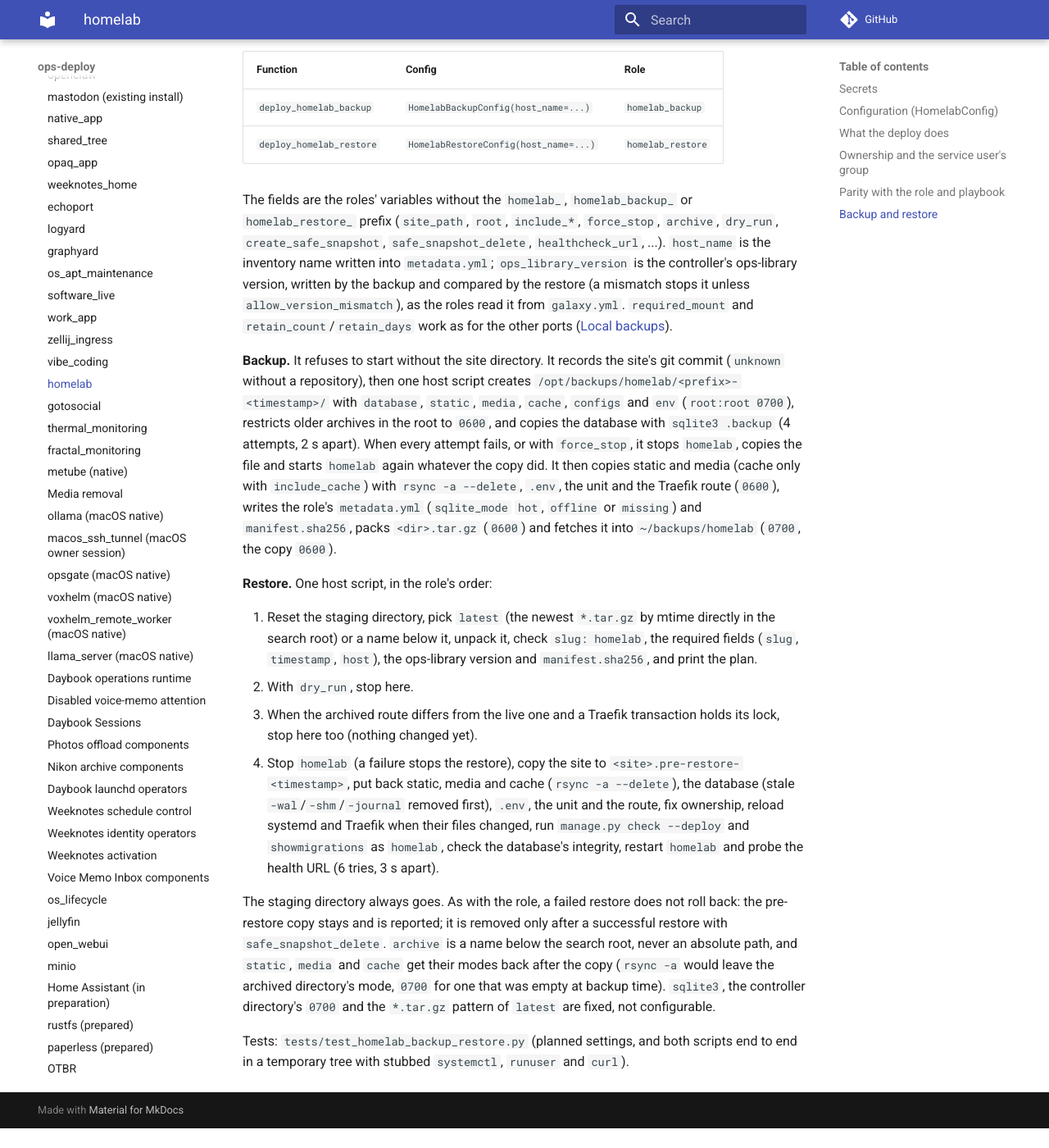
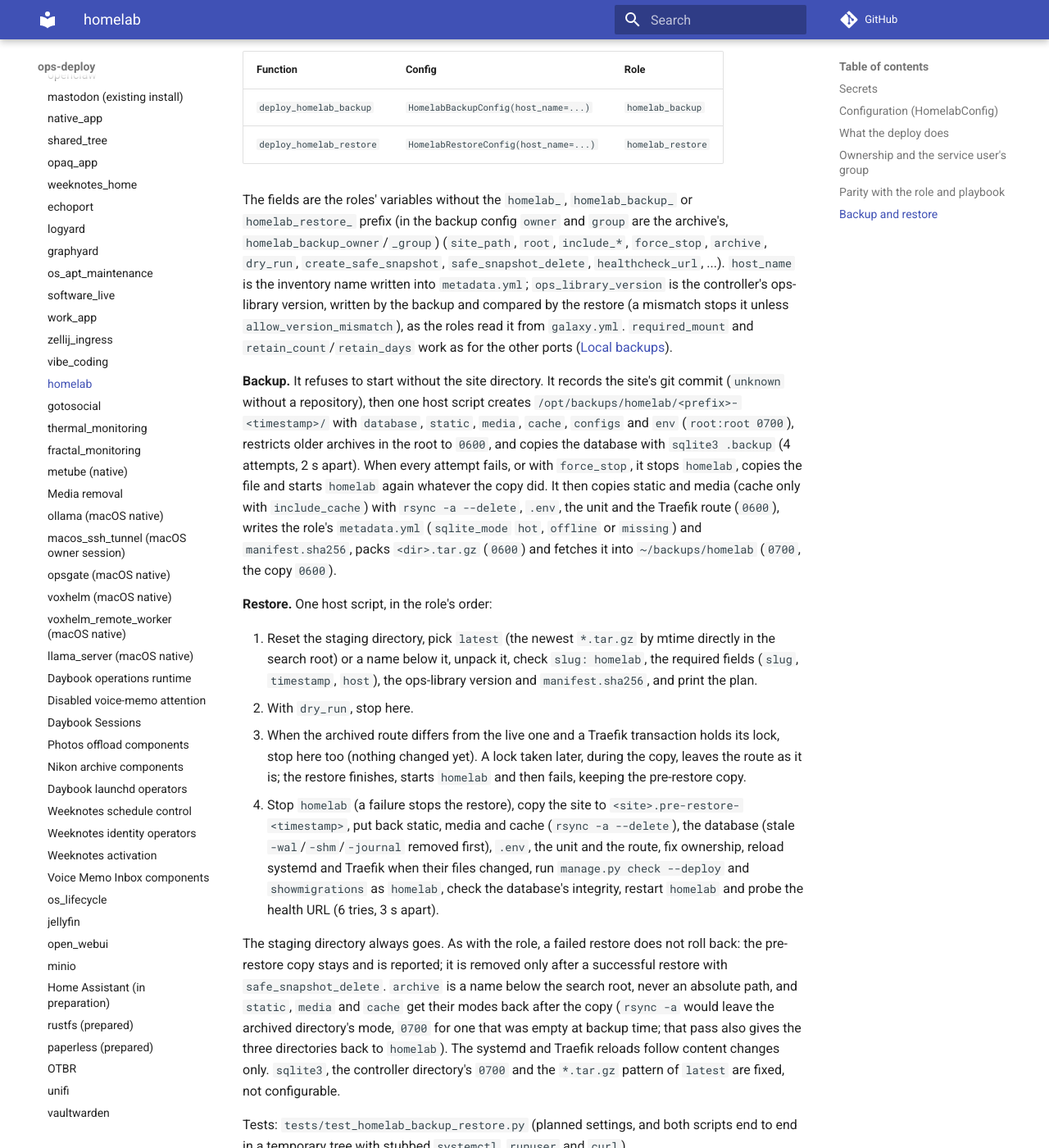
Before and after one commit to ephes/ops-deploy, an MkDocs documentation site: the page built from docs/services/homelab.md, in a window 1280 px wide and 1400 px high, scrolled down 5054 px. Shown: the whole window at 82% size. Built offline with MkDocs 1.6.1 and Material for MkDocs 9.7.7, drawn with Linux system fonts in a browser that asks for light colours; comment, search, counter and statistics services are not loaded; before the commit the page ends 6430 px from its top, so only the background shows below that.

Commit message:
homelab restore: a route lock taken during the copy leaves the route, finishes and fails

```diff
--- a/docs/services/homelab.md
+++ b/docs/services/homelab.md
@@ -193,7 +193,8 @@
 | `deploy_homelab_restore` | `HomelabRestoreConfig(host_name=...)` | `homelab_restore` |
 
 The fields are the roles' variables without the `homelab_`,
-`homelab_backup_` or `homelab_restore_` prefix (`site_path`, `root`,
+`homelab_backup_` or `homelab_restore_` prefix (in the backup config `owner`
+and `group` are the archive's, `homelab_backup_owner`/`_group`) (`site_path`, `root`,
 `include_*`, `force_stop`, `archive`, `dry_run`, `create_safe_snapshot`,
 `safe_snapshot_delete`, `healthcheck_url`, ...). `host_name` is the
 inventory name written into `metadata.yml`; `ops_library_version` is the
@@ -223,7 +224,9 @@
    ops-library version and `manifest.sha256`, and print the plan.
 2. With `dry_run`, stop here.
 3. When the archived route differs from the live one and a Traefik
-   transaction holds its lock, stop here too (nothing changed yet).
+   transaction holds its lock, stop here too (nothing changed yet). A lock
+   taken later, during the copy, leaves the route as it is; the restore
+   finishes, starts `homelab` and then fails, keeping the pre-restore copy.
 4. Stop `homelab` (a failure stops the restore), copy the site to
    `<site>.pre-restore-<timestamp>`, put back static, media and cache
    (`rsync -a --delete`), the database (stale `-wal`/`-shm`/`-journal`
@@ -237,7 +240,9 @@
 after a successful restore with `safe_snapshot_delete`. `archive` is a name
 below the search root, never an absolute path, and `static`, `media` and
 `cache` get their modes back after the copy (`rsync -a` would leave the
-archived directory's mode, `0700` for one that was empty at backup time).
+archived directory's mode, `0700` for one that was empty at backup time;
+that pass also gives the three directories back to `homelab`). The systemd
+and Traefik reloads follow content changes only.
 `sqlite3`, the controller directory's `0700` and the `*.tar.gz` pattern of
 `latest` are fixed, not configurable.
 
```
Also changed, not shown: docs/changelog.md (+4 -2 lines), 3 other files.
